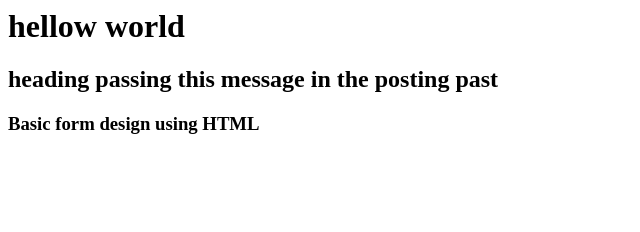
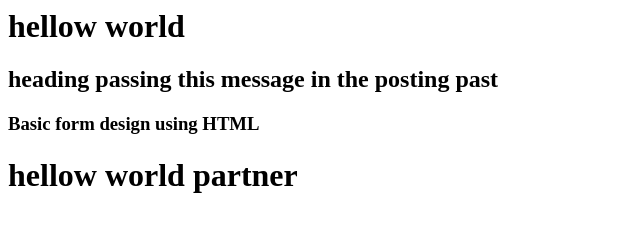
Before and after one commit to sanjayyadava/git-tutorial, a plain HTML site: page index.html in a window 1280 px wide. Shown: the whole page, without its empty margins (0-640 px from the left). Drawn offline with Linux system fonts and the light colour scheme.

Commit message:
Update index.html

```diff
--- a/index.html
+++ b/index.html
@@ -9,6 +9,7 @@ templete page
 <h3>Basic form design using HTML</h3>
 
     <!-- Creating a from -->
+ <h1>hellow world partner </h2>
     <!-- End Creating a from -->
 
 </body>
```
